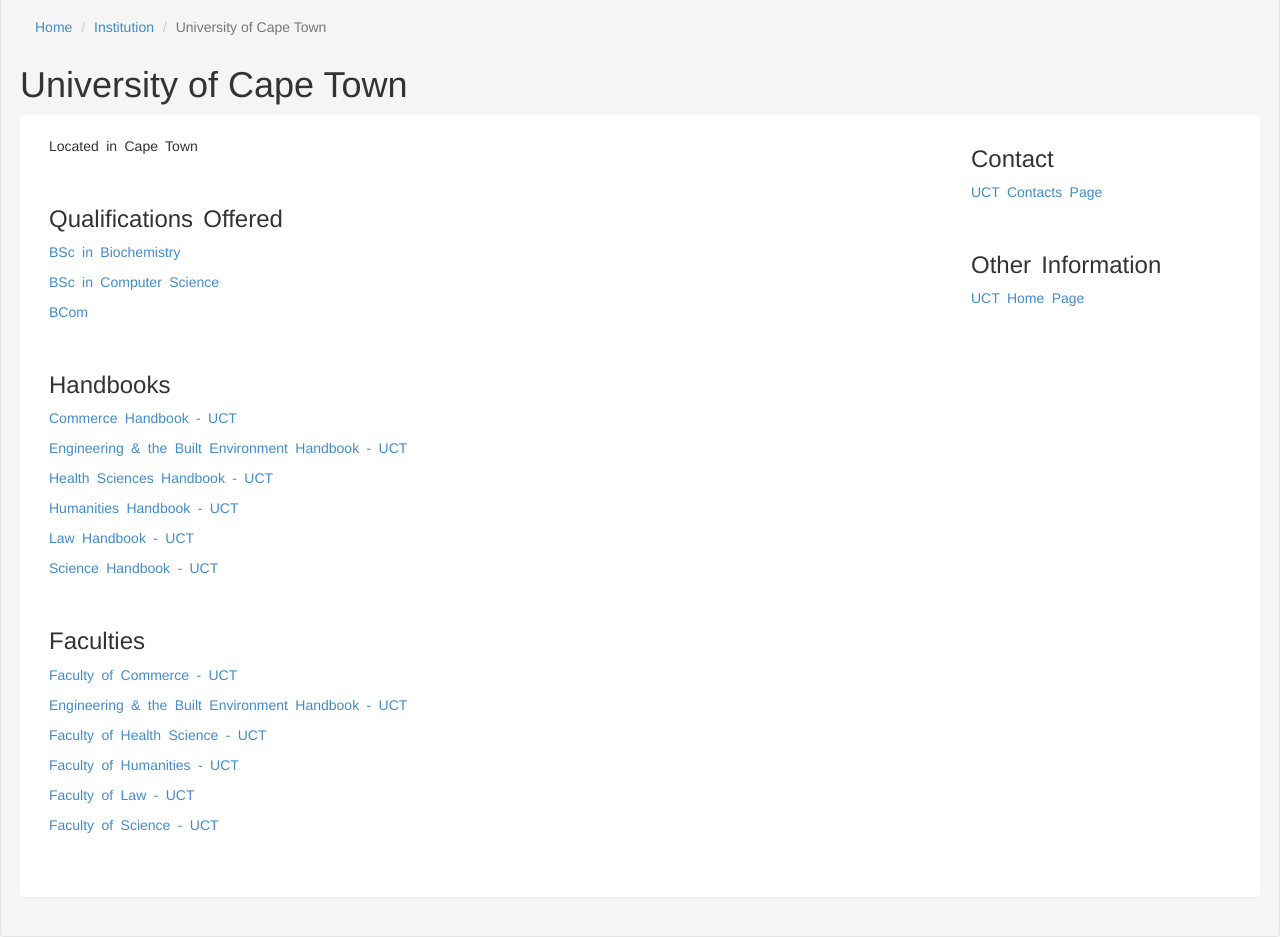
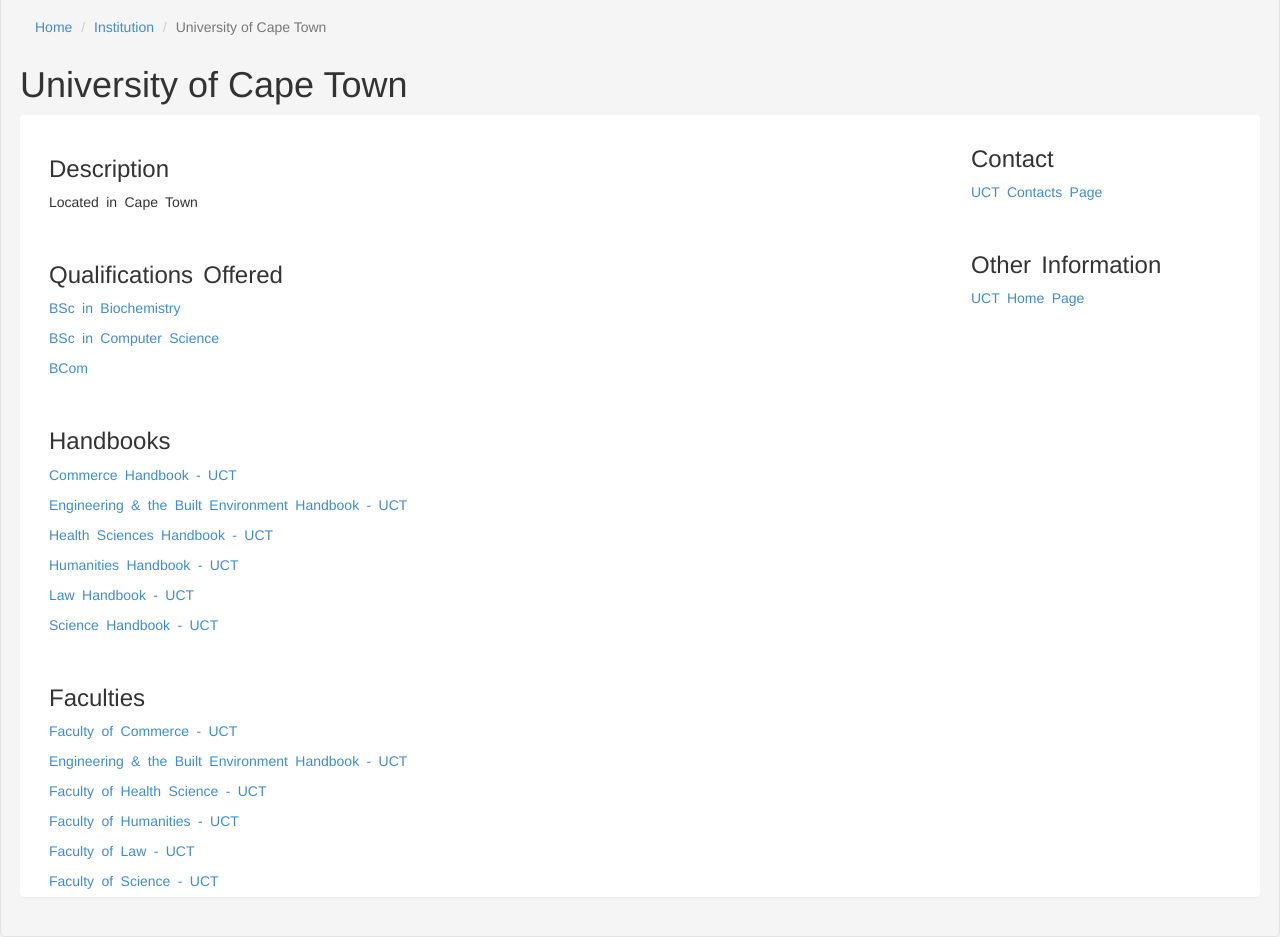
Before and after one commit to ryanwongsa/CareerStudyAdvisor, a Django app: a page that uses csa/advisor/templates/advisor/institution.html in a window 1280 px wide. Shown: the part 51-988 px from the top of the page. Run offline with Django 3.2, Linux system fonts and the light colour scheme; data comes from the database, SQL or seed files in the repository; parts of the project's set-up code (start-up, migrations or seed data) failed here and were passed over; some libraries are stand-ins or nearby versions.

Commit message:
added description to institution

```diff
--- a/csa/advisor/templates/advisor/institution.html
+++ b/csa/advisor/templates/advisor/institution.html
@@ -16,8 +16,9 @@
 <div class ="index-link">
 <div id="container">
     <div id="one">
-<!-- <h3>Description</h3> -->
+
 <br>
+<h3>Description</h3>
 <p>{{ institution.description }}</p>
 
 <!-- how print on same line? -->
```
Also changed, not shown: 9 other files.
